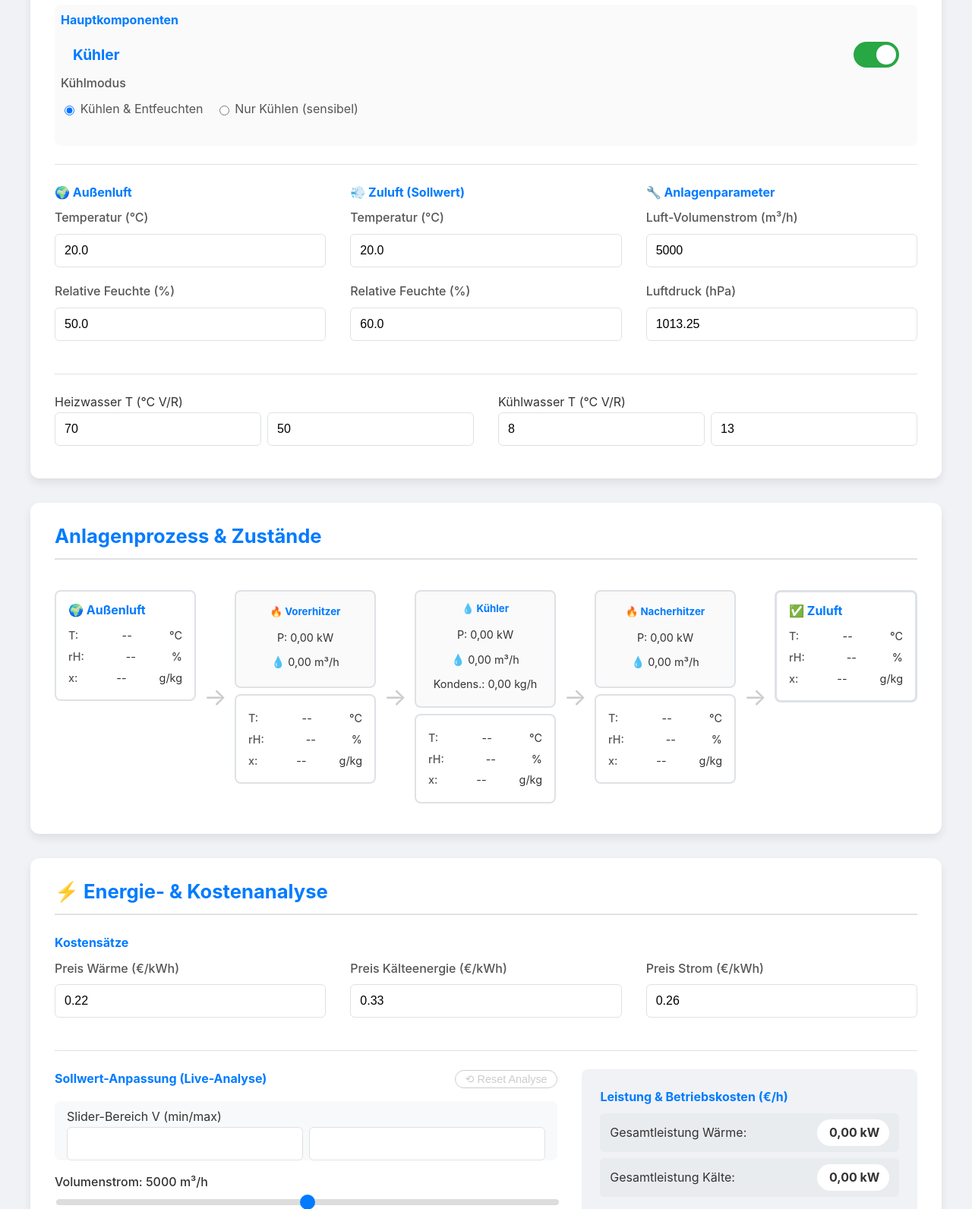
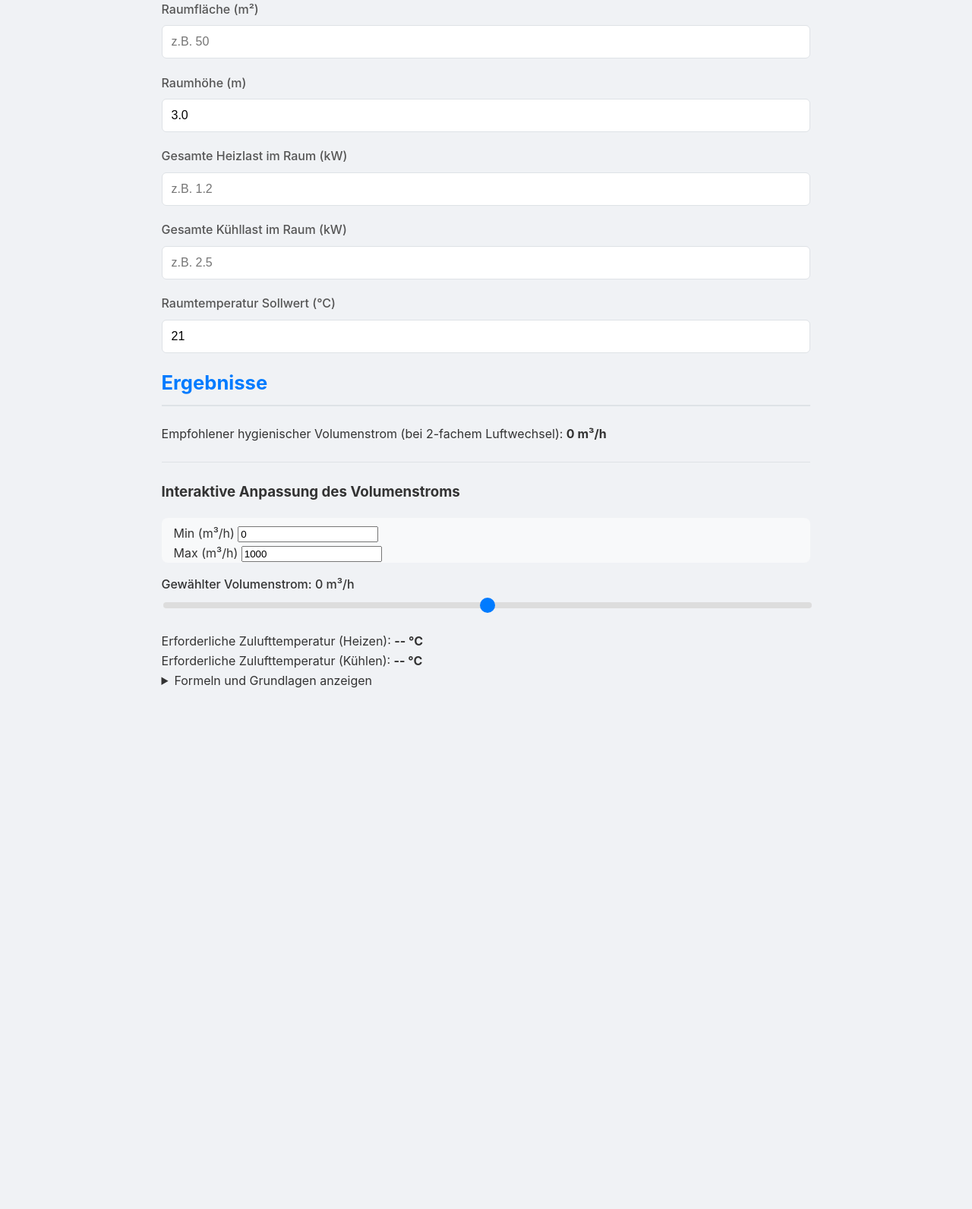
Before and after one commit to Oktaederim/RLT-Auslegungstool-AB, a plain HTML site: page index.html in a window 1280 px wide. Shown: the part 213-1805 px from the top of the page at 76% size. After the commit the page ends 1146 px from the top, so only its background shows below. Drawn offline with nearby package versions, Linux system fonts and the light colour scheme.

Commit message:
Update index.html
Code5

```diff
--- a/index.html
+++ b/index.html
@@ -3,204 +3,129 @@
 <head>
     <meta charset="UTF-8">
     <meta name="viewport" content="width=device-width, initial-scale=1.0">
-    <title>RLT-Anlagen Rechner (Profi-Version)</title>
+    <title>Lüftungslast-Rechner (V3)</title>
     <link rel="stylesheet" href="style.css">
+    <script id="MathJax-script" async src="https://cdn.jsdelivr.net/npm/mathjax@3/es5/tex-mml-chtml.js"></script>
 </head>
 <body>
 
-<div class="container">
-    <header>
-        <h1>🌬️ RLT-Anlagen Rechner</h1>
-        <p class="subtitle">Interaktive Berechnung von Zuständen, Leistungen und Energiekosten</p>
-    </header>
+    <div class="calculator-container">
+        <h1>Rechner für Heiz- & Kühllasten</h1>
+        <p>Berechnen Sie den notwendigen Volumenstrom und die Zulufttemperatur, um eine bekannte Raumlast zu decken.</p>
 
-    <main>
-        <div class="card">
-            <div class="card-header">
-                <h2>Anlagenkonfiguration & Zustände</h2>
-                <button id="resetBtn" title="Alle Werte auf Standard zurücksetzen">⟲ Reset</button>
-            </div>
-            <div class="main-config-section">
-                <h4>Hauptkomponenten</h4>
-                <div class="switch-container">
-                    <label for="kuehlerAktiv" class="switch-label">Kühler</label>
-                    <label class="switch">
-                        <input type="checkbox" id="kuehlerAktiv" checked>
-                        <span class="slider round"></span>
-                    </label>
-                </div>
-                <div class="input-group" id="kuehlmodusWrapper">
-                    <label>Kühlmodus</label>
-                    <div class="radio-group">
-                        <label><input type="radio" name="kuehlmodus" value="dehumidify" checked> Kühlen & Entfeuchten</label>
-                        <label><input type="radio" name="kuehlmodus" value="sensible"> Nur Kühlen (sensibel)</label>
-                    </div>
-                </div>
-            </div>
-            <hr>
-            <div class="grid-container config-grid">
-                <div>
-                    <h4>🌍 Außenluft</h4>
+        <div class="input-section">
+            <h2>Raum- & Lastangaben</h2>
             <div class="input-group">
-                        <label for="tempAussen">Temperatur (°C)</label>
-                        <input type="number" id="tempAussen" value="20.0" step="0.1" min="-20" max="45">
+                <label for="roomArea">Raumfläche (m²)</label>
+                <input type="number" id="roomArea" placeholder="z.B. 50" min="1">
             </div>
             <div class="input-group">
-                        <label for="rhAussen">Relative Feuchte (%)</label>
-                        <input type="number" id="rhAussen" value="50.0" step="0.1" min="0" max="100">
+                <label for="roomHeight">Raumhöhe (m)</label>
+                <input type="number" id="roomHeight" value="3.0" step="0.1" min="2">
+            </div>
+            <div class="input-group">
+                <label for="heatingLoad">Gesamte Heizlast im Raum (kW)</label>
+                <input type="number" id="heatingLoad" placeholder="z.B. 1.2" step="0.1" min="0">
+            </div>
+            <div class="input-group">
+                <label for="coolingLoad">Gesamte Kühllast im Raum (kW)</label>
+                <input type="number" id="coolingLoad" placeholder="z.B. 2.5" step="0.1" min="0">
+            </div>
+             <div class="input-group">
+                <label for="roomTemp">Raumtemperatur Sollwert (°C)</label>
+                <input type="number" id="roomTemp" value="21" step="1">
             </div>
         </div>
 
-                <div>
-                    <h4>💨 Zuluft (Sollwert)</h4>
-                    <div class="input-group">
-                        <label for="tempZuluft">Temperatur (°C)</label>
-                        <input type="number" id="tempZuluft" value="20.0" step="0.1" min="0" max="60">
+        <div class="results-section">
+            <h2>Ergebnisse</h2>
+            <div class="output-group recommendation">
+                <span>Empfohlener hygienischer Volumenstrom (bei 2-fachem Luftwechsel):</span>
+                <strong id="recommendedVolumeFlow">0 m³/h</strong>
             </div>
-                    <div class="input-group" id="sollFeuchteWrapper">
-                        <label for="rhZuluft">Relative Feuchte (%)</label>
-                        <input type="number" id="rhZuluft" value="60.0" step="0.1" min="0" max="100">
+            <hr>
+            <h3>Interaktive Anpassung des Volumenstroms</h3>
+
+            <div class="slider-controls">
+                 <div class="slider-range-inputs">
+                    <div class="input-group-range">
+                        <label for="volumeFlowMin">Min (m³/h)</label>
+                        <input type="number" id="volumeFlowMin" value="0" step="10">
+                    </div>
+                    <div class="input-group-range">
+                        <label for="volumeFlowMax">Max (m³/h)</label>
+                        <input type="number" id="volumeFlowMax" value="1000" step="10">
+                    </div>
+                </div>
+                <div class="slider-group">
+                    <label for="volumeFlowSlider">Gewählter Volumenstrom: <span id="volumeFlowValue">0</span> m³/h</label>
+                    <input type="range" id="volumeFlowSlider" min="0" max="1000" step="10">
+                    <div id="flowRateInfo" class="info-box"></div>
                 </div>
             </div>
 
+            <div class="output-group final-temps">
                 <div>
-                    <h4>🔧 Anlagenparameter</h4>
-                    <div class="input-group">
-                        <label for="volumenstrom">Luft-Volumenstrom (m³/h)</label>
-                        <input type="number" id="volumenstrom" value="5000" step="50" min="0" max="500000">
+                    <span>Erforderliche Zulufttemperatur (Heizen):</span>
+                    <strong id="supplyTempHeating" class="temp-heating">-- °C</strong>
+                    <div id="heatingHint" class="info-box"></div>
                 </div>
-                    <div class="input-group">
-                        <label for="druck">Luftdruck (hPa)</label>
-                        <input type="number" id="druck" value="1013.25" step="0.1" min="950" max="1050">
-                    </div>
-                </div>
-            </div>
-            <hr>
-            <div class="grid-container water-temp-grid">
-                <div class="input-group-inline">
-                    <label>Heizwasser T (°C V/R)</label>
                 <div>
-                        <input type="number" id="tempHeizVorlauf" value="70" step="1" min="0" max="95">
-                        <input type="number" id="tempHeizRuecklauf" value="50" step="1" min="0" max="95">
-                    </div>
-                </div>
-                <div class="input-group-inline">
-                    <label>Kühlwasser T (°C V/R)</label>
-                    <div>
-                        <input type="number" id="tempKuehlVorlauf" value="8" step="1" min="0" max="20">
-                        <input type="number" id="tempKuehlRuecklauf" value="13" step="1" min="0" max="20">
-                    </div>
+                    <span>Erforderliche Zulufttemperatur (Kühlen):</span>
+                    <strong id="supplyTempCooling" class="temp-cooling">-- °C</strong>
+                    <div id="coolingHint" class="info-box"></div>
                 </div>
             </div>
         </div>
 
-        <div class="card" id="results-card">
-            <h2>Anlagenprozess & Zustände</h2>
-            <div id="process-overview-container"></div>
-            <div class="process-flow-container">
-                <div class="process-column">
-                    <div class="state-node" id="node-0"><h4>🌍 Außenluft</h4><p><span class="label">T:</span><span id="res-t-0">--</span>°C</p><p><span class="label">rH:</span><span id="res-rh-0">--</span>%</p><p><span class="label">x:</span><span id="res-x-0">--</span>g/kg</p></div>
-                </div>
-                <div class="arrow">→</div>
-                <div class="process-column">
-                    <div class="component-node" id="comp-ve"><h5>🔥 Vorerhitzer</h5><p>P: <span id="res-p-ve">0,00</span> kW</p><p>💧 <span id="res-wv-ve">0,00</span> m³/h</p></div>
-                    <div class="state-node" id="node-1"><p><span class="label">T:</span><span id="res-t-1">--</span>°C</p><p><span class="label">rH:</span><span id="res-rh-1">--</span>%</p><p><span class="label">x:</span><span id="res-x-1">--</span>g/kg</p></div>
-                </div>
-                <div class="arrow">→</div>
-                <div class="process-column">
-                    <div class="component-node" id="comp-k"><h5>💧 Kühler</h5><p>P: <span id="res-p-k">0,00</span> kW</p><p>💧 <span id="res-wv-k">0,00</span> m³/h</p><p>Kondens.: <span id="res-kondensat">0,00</span> kg/h</p></div>
-                    <div class="state-node" id="node-2"><p><span class="label">T:</span><span id="res-t-2">--</span>°C</p><p><span class="label">rH:</span><span id="res-rh-2">--</span>%</p><p><span class="label">x:</span><span id="res-x-2">--</span>g/kg</p></div>
-                </div>
-                <div class="arrow">→</div>
-                <div class="process-column">
-                    <div class="component-node" id="comp-ne"><h5>🔥 Nacherhitzer</h5><p>P: <span id="res-p-ne">0,00</span> kW</p><p>💧 <span id="res-wv-ne">0,00</span> m³/h</p></div>
-                    <div class="state-node" id="node-3"><p><span class="label">T:</span><span id="res-t-3">--</span>°C</p><p><span class="label">rH:</span><span id="res-rh-3">--</span>%</p><p><span class="label">x:</span><span id="res-x-3">--</span>g/kg</p></div>
-                </div>
-                <div class="arrow equals">→</div>
-                <div class="process-column">
-                    <div class="state-node final-state" id="node-final"><h4>✅ Zuluft</h4><p><span class="label">T:</span><span id="res-t-final">--</span>°C</p><p><span class="label">rH:</span><span id="res-rh-final">--</span>%</p><p><span class="label">x:</span><span id="res-x-final">--</span>g/kg</p></div>
-                </div>
-            </div>
-            <div id="summary-container"></div>
-        </div>
-
-        <div class="card" id="analysis-card">
-            <h2>⚡ Energie- & Kostenanalyse</h2>
-            <div class="cost-inputs-wrapper">
-                <h4>Kostensätze</h4>
-                <div class="grid-container cost-inputs-grid">
-                    <div class="input-group"><label for="preisWaerme">Preis Wärme (€/kWh)</label><input type="number" id="preisWaerme" value="0.22" step="0.01"></div>
-                    <div class="input-group"><label for="preisKaelte">Preis Kälteenergie (€/kWh)</label><input type="number" id="preisKaelte" value="0.33" step="0.01"></div>
-                    <div class="input-group"><label for="preisStrom">Preis Strom (€/kWh)</label><input type="number" id="preisStrom" value="0.26" step="0.01"></div>
-                </div>
-            </div>
-            <hr>
-            <div class="grid-container cost-grid">
-                <div class="slider-section">
-                    <div class="section-header">
-                        <h4>Sollwert-Anpassung (Live-Analyse)</h4>
-                        <button id="resetSlidersBtn" title="Analyse auf Referenzwerte zurücksetzen" disabled>⟲ Reset Analyse</button>
-                    </div>
-                    <div class="slider-range-inputs">
-                        <div class="input-group-inline">
-                            <label>Slider-Bereich V (min/max)</label>
+        <details class="formulas-section">
+            <summary>Formeln und Grundlagen anzeigen</summary>
             <div>
-                                <input type="number" id="volumenstromMin" step="50">
-                                <input type="number" id="volumenstromMax" step="50">
-                            </div>
-                        </div>
-                    </div>
-                    <div class="slider-group"><label>Volumenstrom: <span id="volumenstromLabel">5000</span> m³/h</label><input type="range" id="volumenstromSlider" step="50"></div>
-                    <div class="slider-group"><label>Zuluft-Temperatur: <span id="tempZuluftLabel">20,0</span> °C</label><input type="range" id="tempZuluftSlider" min="14" max="26" step="0.1" value="20.0"></div>
-                    <div class="slider-group" id="rhZuluftSliderGroup"><label>Zuluft-Rel. Feuchte: <span id="rhZuluftLabel">60,0</span> %</label><input type="range" id="rhZuluftSlider" min="30" max="70" step="0.5" value="60.0"></div>
-                    <button id="setReferenceBtn">Referenz festlegen</button>
-                    <div id="reference-details" class="invisible"><hr><div class="cost-display change reference"><span class="cost-label">Referenzkosten:</span><span class="cost-value" id="kostenReferenz">--</span></div><div class="cost-display change"><span class="cost-label">Δ Kosten:</span><span class="cost-value" id="kostenAenderung">--</span></div><div class="cost-display change parameter"><span class="cost-label">Δ Temperatur:</span><span class="cost-value" id="tempAenderung">--</span></div><div class="cost-display change parameter"><span class="cost-label">Δ Feuchte:</span><span class="cost-value" id="rhAenderung">--</span></div><div class="cost-display change parameter"><span class="cost-label">Δ Volumenstrom:</span><span class="cost-value" id="volumenAenderung">--</span></div></div>
-                </div>
-                <div class="cost-output-section">
-                    <h4>Leistung & Betriebskosten (€/h)</h4>
-                    <div class="cost-display power-summary"><span class="cost-label">Gesamtleistung Wärme:</span><span class="cost-value" id="gesamtleistungWaerme">0,00 kW</span></div>
-                    <div class="cost-display power-summary"><span class="cost-label">Gesamtleistung Kälte:</span><span class="cost-value" id="gesamtleistungKaelte">0,00 kW</span></div>
-                    <hr>
-                    <div class="cost-display" title=""><span class="cost-label">Heizkosten:</span><span class="cost-value" id="kostenHeizung">0,00 €/h</span></div>
-                    <div class="cost-display" title=""><span class="cost-label">Kühlkosten:</span><span class="cost-value" id="kostenKuehlung">0,00 €/h</span></div>
-                </div>
-            </div>
-        </div>
-
-        <details class="formula-card">
-            <summary>Formelübersicht anzeigen</summary>
-            <div class="formula-content">
-                <h4>Thermische Berechnungen</h4>
+                <h3>Berechnungsgrundlagen</h3>
+                <p>Die Berechnungen basieren auf den folgenden physikalischen Formeln und Annahmen:</p>
                 <ul>
                     <li>
-                        <strong>Spezifische Enthalpie (h) [kJ/kg]</strong>
-                        <code>h = 1.006 ⋅ T + (x / 1000) ⋅ (2501 + 1.86 ⋅ T)</code>
+                        <strong>Volumenstrom zur Lastabfuhr ($ \dot{V} $):</strong>
+                        Die grundlegende Formel zur Berechnung der erforderlichen Zulufttemperatur lautet:
+                        $$ \dot{Q} = \dot{m} \cdot c_p \cdot \Delta T $$
+                        Umgeformt für die Temperaturdifferenz ($ \Delta T $):
+                        $$ \Delta T = \frac{\dot{Q}}{\dot{m} \cdot c_p} $$
+                        Dabei ist:
+                        <ul>
+                            <li>$ \dot{Q} $: Heiz- oder Kühllast in Watt (W)</li>
+                            <li>$ \dot{m} $: Massenstrom der Luft in kg/s ($ \dot{m} = \dot{V} \cdot \rho $)</li>
+                            <li>$ c_p $: Spezifische Wärmekapazität von Luft (ca. 1,005 kJ/kg·K)</li>
+                            <li>$ \rho $: Dichte der Luft (ca. 1,204 kg/m³ bei 20°C)</li>
+                        </ul>
                     </li>
                     <li>
-                        <strong>Thermische Leistung (P) [kW]</strong>
-                        <code>P = ṁ ⋅ (h_nach - h_vor)</code>
+                        <strong>Vereinfachte Formel (im Rechner verwendet):</strong>
+                        Für eine schnelle Berechnung in der Praxis wird oft eine vereinfachte Formel genutzt, die $ \rho $ und $ c_p $ zu einem Faktor zusammenfasst:
+                        $$ \dot{Q} = \dot{V} \cdot 0,34 \cdot \Delta T \quad \text{(für } \dot{Q} \text{ in W und } \dot{V} \text{ in m³/h)} $$
+                        Daraus ergibt sich die Zulufttemperatur ($ T_{Zuluft} $):
+                        <ul>
+                            <li><strong>Heizen:</strong> $ T_{Zuluft} = T_{Raum} + \frac{\dot{Q}_{Heiz}}{\dot{V} \cdot 0,34} $</li>
+                            <li><strong>Kühlen:</strong> $ T_{Zuluft} = T_{Raum} - \frac{\dot{Q}_{Kühl}}{\dot{V} \cdot 0,34} $</li>
+                        </ul>
                     </li>
                      <li>
-                        <strong>Massenstrom (ṁ) [kg/s]</strong>
-                        <code>ṁ = V̇ ⋅ ρ / 3600</code>
+                        <strong>Normative Hinweise:</strong>
+                        <ul>
+                            <li><strong>Luftwechselrate:</strong> Die empfohlene Luftwechselrate variiert je nach Nutzung (z.B. nach DIN EN 16798-1). Ein hygienischer Mindestwert liegt oft bei 1-2 1/h. In Laboren sind Raten von 8 1/h oder mehr üblich.</li>
+                            <li><strong>Spreizung ($ \Delta T $):</strong> Die Differenz zwischen Zuluft- und Raumtemperatur sollte aus Komfortgründen begrenzt werden.
+                                <ul>
+                                    <li><strong>Kühlen:</strong> Die Untertemperatur der Zuluft sollte idealerweise nicht mehr als 6-8 K betragen, um Zugerscheinungen zu vermeiden.</li>
+                                    <li><strong>Heizen:</strong> Die Übertemperatur ist weniger kritisch, sollte aber bei Quelllüftung oder niedrigen Auslässen begrenzt werden (z.B. max. 15-20 K), um eine unangenehme Schichtung warmer Luft unter der Decke zu verhindern.</li>
+                                </ul>
                             </li>
                         </ul>
-                <h4>Weitere Berechnungen</h4>
-                <ul>
-                     <li>
-                        <strong>Wasser-Volumenstrom (V̇_w) [m³/h]</strong>
-                        <code>V̇_w = (P_th ⋅ 3600) / (ρ_w ⋅ c_w ⋅ ΔT_w)</code>
-                    </li>
-                    <li>
-                        <strong>Kondensatmenge [kg/h]</strong>
-                        <code>ṁ_kond = ṁ_luft ⋅ (x_vor - x_nach) / 1000 ⋅ 3600</code>
                     </li>
                 </ul>
             </div>
         </details>
-    </main>
-    <footer class="footer"><p>Profi-Rechner | Erstellt mit Gemini</p></footer>
+
     </div>
+
     <script src="script.js"></script>
 </body>
 </html>
```
Lines whose indentation alone changed are shown as unchanged.
